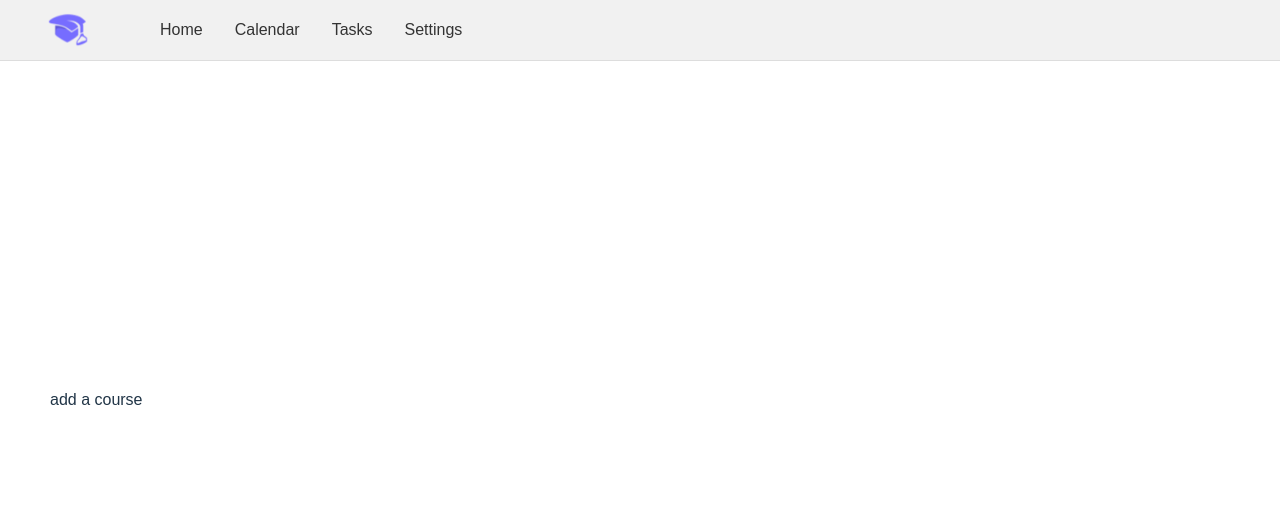
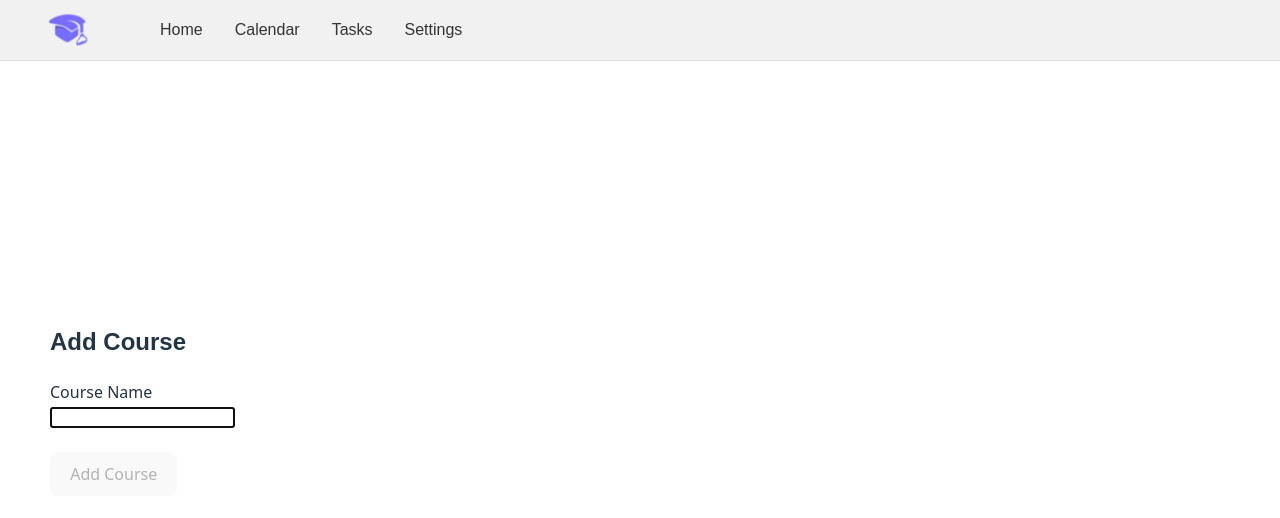
Before and after one commit to reevespieces/recreation-app, a React (Vite) app: page /#/addcourse in a window 1280 px wide. Shown: the top 518 px of the page. Built offline with nearby package versions, Linux system fonts and the light colour scheme.

Commit message:
figuring things out :)

```diff
--- a/src/App.jsx
+++ b/src/App.jsx
@@ -12,14 +12,27 @@ import AddCoursePage from './pages/AddCoursePage.jsx';
 
 function App() {
 
+  const [courses, setCourses] = useState([
+        { name: "CGT 390" },
+        { name: "FLM 361" },
+        { name: "GS 210" },
+        { name: "PHYS 220" },
+        { name: "CGT 25001" },
+        { name: "FLM 371" }
+    ]);
+
+    const addCourse = (course) => {
+    setCourses(prev => [...prev, course]);
+  };
+
 
   return (
     <HashRouter>
       <div className='page-container'>
         <Navbar />
         <Routes>
-          <Route path="/" element={<HomePage />} />
-          <Route path="/addcourse" element={<AddCoursePage />} />
+          <Route path="/" element={<HomePage courses={courses}/>} />
+          <Route path="/addcourse" element={<AddCoursePage addCourse={addCourse}/>} />
           <Route path="/calendar" element={<CalendarPage />} />
           <Route path="/tasks" element={<TasksPage />} />
           <Route path="/settings" element={<SettingsPage />} />
--- /dev/null
+++ b/src/components/AddCourseForm.jsx
@@ -0,0 +1,121 @@
+import { useReducer, useRef, useLayoutEffect } from "react";
+import { useNavigate } from "react-router-dom";
+
+// Helpers
+const stripTags = (s) => String(s ?? "").replace(/<\/?[^>]+>/g, "");
+const trimCollapse = (s) => String(s ?? "").trim().replace(/\s+/g, " ");
+
+// Initial state
+const initialState = {
+  values: { name: "" },
+  error: "",
+  success: "",
+  isSubmitting: false,
+};
+
+// Reducer
+const formReducer = (state, action) => {
+  switch (action.type) {
+    case "SET_VALUE":
+      return {
+        ...state,
+        values: { ...state.values, name: action.payload },
+        error: "",
+      };
+
+    case "START_SUBMIT":
+      return { ...state, isSubmitting: true, error: "", success: "" };
+
+    case "SUBMIT_SUCCESS":
+      return {
+        ...state,
+        success: "Course added!",
+        isSubmitting: false,
+        values: { name: "" },
+      };
+
+    case "SUBMIT_ERROR":
+      return {
+        ...state,
+        error: action.payload,
+        isSubmitting: false,
+      };
+
+    default:
+      return state;
+  }
+};
+
+const AddCourseForm = ({ addCourse }) => {
+  const [state, dispatch] = useReducer(formReducer, initialState);
+  const { values, error, success, isSubmitting } = state;
+  const { name } = values;
+
+  const navigate = useNavigate();
+  const inputRef = useRef(null);
+
+  useLayoutEffect(() => {
+    inputRef.current?.focus();
+  }, []);
+
+  const handleChange = (e) => {
+    dispatch({ type: "SET_VALUE", payload: e.target.value });
+  };
+
+  const handleSubmit = (e) => {
+    e.preventDefault();
+    dispatch({ type: "START_SUBMIT" });
+
+    const cleanedName = stripTags(trimCollapse(name));
+
+    if (!cleanedName) {
+      dispatch({
+        type: "SUBMIT_ERROR",
+        payload: "Course name cannot be empty.",
+      });
+      return;
+    }
+
+    try {
+      addCourse({ id: Date.now(), name: cleanedName });
+      dispatch({ type: "SUBMIT_SUCCESS" });
+
+      setTimeout(() => {
+        navigate("/");
+      }, 800);
+    } catch (err) {
+      dispatch({
+        type: "SUBMIT_ERROR",
+        payload: "Something went wrong.",
+      });
+    }
+  };
+
+  const disabled = !trimCollapse(name) || isSubmitting;
+
+  return (
+    <form onSubmit={handleSubmit}>
+      <label htmlFor="name">Course Name</label>
+      <br />
+      <input
+        ref={inputRef}
+        id="name"
+        name="name"
+        type="text"
+        value={name}
+        onChange={handleChange}
+      />
+      <br />
+      <br />
+
+      <button type="submit" disabled={disabled}>
+        Add Course
+      </button>
+
+      {error && <p>{error}</p>}
+      {success && <p>{success}</p>}
+    </form>
+  );
+};
+
+export default AddCourseForm;
--- a/src/components/Sidebar.jsx
+++ b/src/components/Sidebar.jsx
@@ -1,5 +1,5 @@
-import Wrapper from "./Wrapper";
-import Courses from "./Courses";
+import Wrapper from "./Wrapper.jsx";
+import Courses from "./Courses.jsx";
 import { Link } from "react-router-dom";
 import "../styles/sidebar.css";
 
--- a/src/pages/AddCoursePage.jsx
+++ b/src/pages/AddCoursePage.jsx
@@ -1,9 +1,13 @@
-const AddCoursePage = () => {
- return(
+import AddCourseForm from "../components/AddCourseForm.jsx";
+import Wrapper from "../components/Wrapper.jsx";
 
-    <p>add a course</p>
-
- );
-}
+const AddCoursePage = ({ addCourse }) => {
+  return (
+    <Wrapper id="add-course">
+      <h2>Add Course</h2>
+      <AddCourseForm addCourse={addCourse} />
+    </Wrapper>
+  );
+};
 
 export default AddCoursePage;
--- a/src/pages/CalendarPage.jsx
+++ b/src/pages/CalendarPage.jsx
@@ -1,5 +1,5 @@
-import Wrapper from "../components/Wrapper";
-import Calendar from "../components/Calendar";
+import Wrapper from "../components/Wrapper.jsx";
+import Calendar from "../components/Calendar.jsx";
 
 const CalendarPage = () => {
     return(
--- a/src/pages/HomePage.jsx
+++ b/src/pages/HomePage.jsx
@@ -1,22 +1,19 @@
-import Wrapper from "../components/Wrapper";
-import Calendar from "../components/Calendar";
-import Sidebar from "../components/Sidebar";
+import Calendar from "../components/Calendar.jsx";
+import Sidebar from "../components/Sidebar.jsx";
 import { useState } from "react";
 import "../styles/homepage.css";
+import { Link } from "react-router-dom";
 
-const HomePage = () => {
-    const [courses, setCourses] = useState([
-        { name: "CGT 390" },
-        { name: "FLM 361" },
-        { name: "GS 210" },
-        { name: "PHYS 220" },
-        { name: "CGT 25001" },
-        { name: "FLM 371" }
-    ]);
-
+const HomePage = ({ courses }) => {
     return (
         <div className="homepage-layout">
             <Sidebar courses={courses} />
+
+            <div className="button-container">
+                <Link to="/addcourse" className="course-add">
+                    Add a course
+                </Link>
+            </div>
 
             <div className="main-content">
                 <div className="content-wrapper">
--- a/src/pages/NotFound.jsx
+++ b/src/pages/NotFound.jsx
@@ -1,4 +1,4 @@
-import Wrapper from "../components/Wrapper";
+import Wrapper from "../components/Wrapper.jsx";
 import { Link } from "react-router-dom";
 
 const NotFound = () => {
--- a/src/pages/SettingsPage.jsx
+++ b/src/pages/SettingsPage.jsx
@@ -1,4 +1,4 @@
-import Wrapper from "../components/Wrapper";
+import Wrapper from "../components/Wrapper.jsx";
 
 const SettingsPage = () => {
     return (
--- a/src/pages/TasksPage.jsx
+++ b/src/pages/TasksPage.jsx
@@ -1,5 +1,5 @@
-import Wrapper from "../components/Wrapper";
-import Tasks from "../components/Tasks";
+import Wrapper from "../components/Wrapper.jsx";
+import Tasks from "../components/Tasks.jsx";
 
 const TasksPage = () => {
     return(
```
